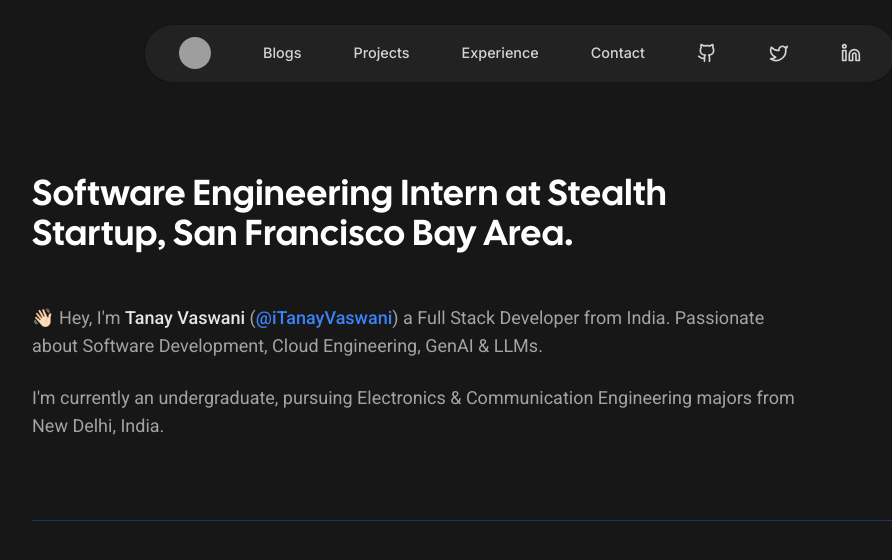
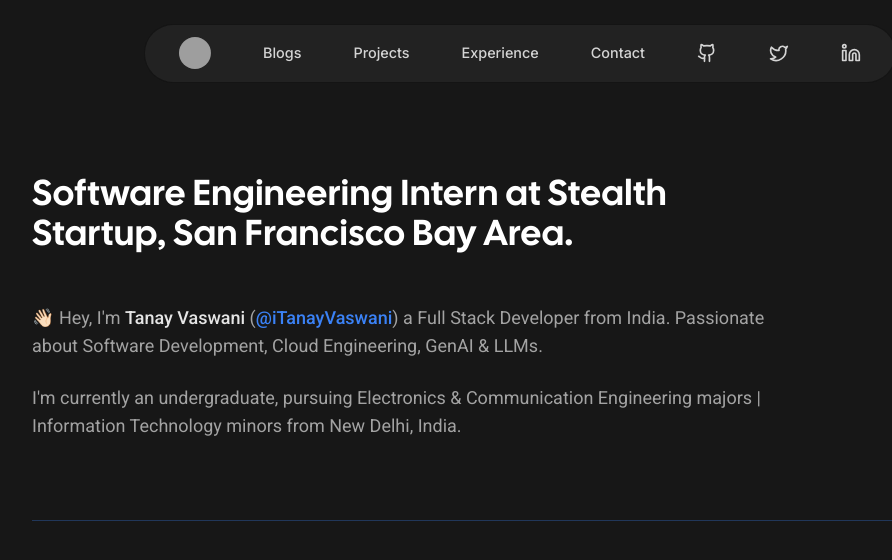
Before and after one commit to srijanbahal/Portfolio, a Next.js app: page / in a window 1280 px wide. Shown: the top 560 px of the page, without its empty margins (120-1012 px from the left). Built offline with nearby package versions, Linux system fonts and the light colour scheme; grey boxes are pictures that could not be loaded.

Commit message:
fix: avatar

```diff
--- a/components/hero/hero-section.tsx
+++ b/components/hero/hero-section.tsx
@@ -65,7 +65,8 @@ const HeroSection = () => {
         transition={{ ease: "easeOut", duration: 2 }}
       >
         I&apos;m currently an undergraduate, pursuing Electronics &
-        Communication Engineering majors from New Delhi, India.
+        Communication Engineering majors | Information Technology minors from
+        New Delhi, India.
       </motion.p>
 
       <motion.div
--- a/components/navbar/tanay-avatar.tsx
+++ b/components/navbar/tanay-avatar.tsx
@@ -2,6 +2,8 @@ import { Avatar, AvatarFallback, AvatarImage } from "@/components/ui/avatar";
 
 export function TanayAvatar() {
   return (
+    <div>
+      <div className="hidden sm:block">
         <Avatar>
           <AvatarImage
             src="https://avatars.githubusercontent.com/u/114291962?v=4"
@@ -9,5 +11,9 @@ export function TanayAvatar() {
           />
           <AvatarFallback>TV</AvatarFallback>
         </Avatar>
+      </div>
+
+      <p className="block sm:hidden">Home</p>
+    </div>
   );
 }
```
Lines whose indentation alone changed are shown as unchanged.
